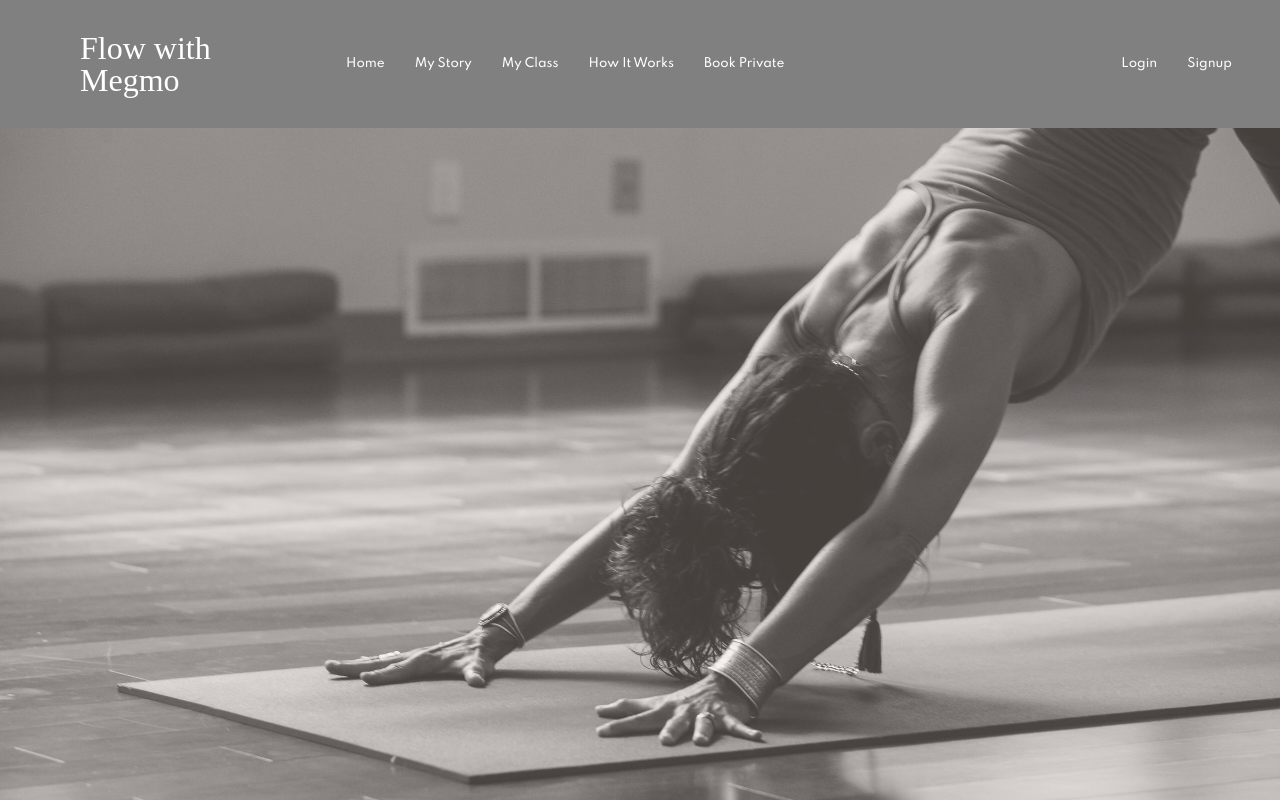
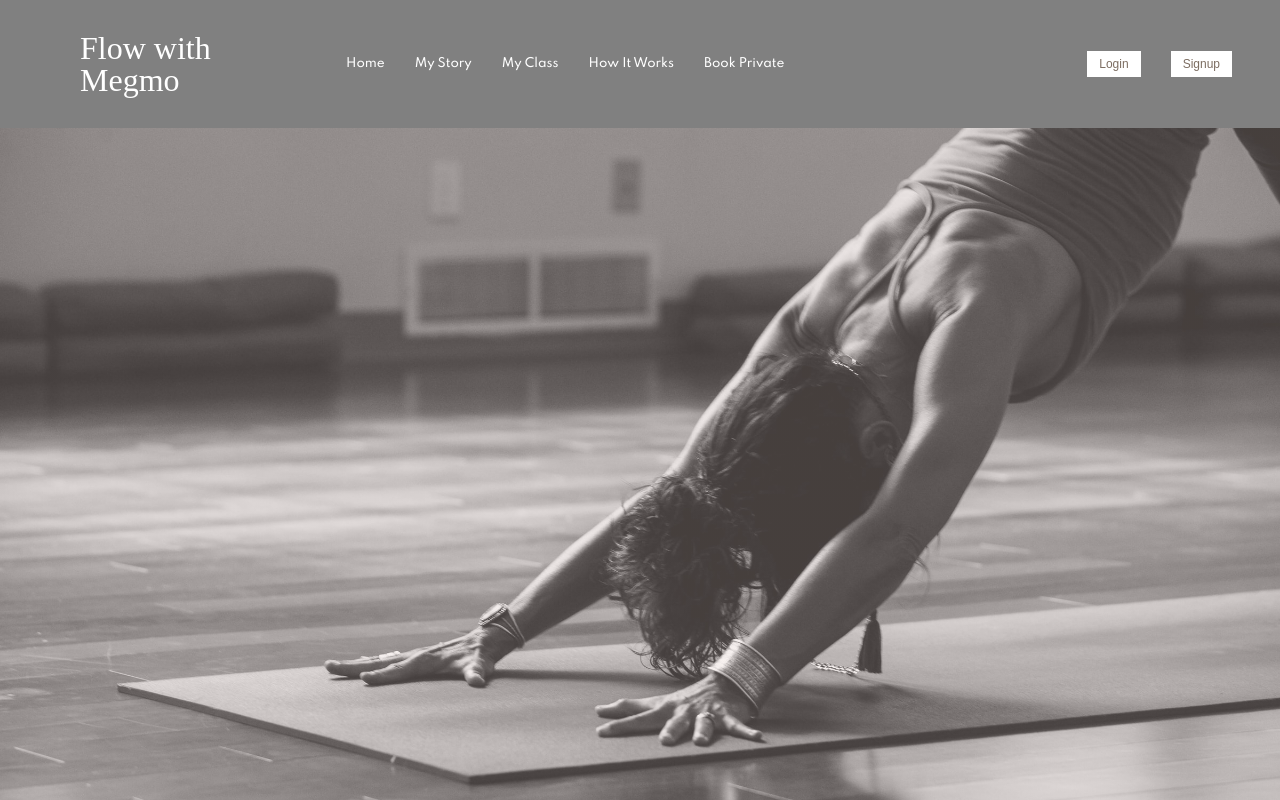
Before and after one commit to jeremiah-quill/Flow-With-Megmo, a React (Create React App) app in the folder client/: page / in a window 1280 px wide. Built offline with nearby package versions, Linux system fonts and the light colour scheme; no server answers; a web font is replaced by a local one.

Commit message:
changed user buttons from a tags to buttons

```diff
--- a/client/src/components/UserButtons.js
+++ b/client/src/components/UserButtons.js
@@ -13,28 +13,28 @@ function UserButtons() {
 		<div className="user-btns">
 			{currentUser.loggedIn === false ? (
 				<>
-					<a href="#"
-						className="nav-item"
+					<button
+						className="nav-item main-btn"
 						onClick={() => configureModal(<LoginModal />)}
 					>
 						Login
-					</a>
-					<a href="#"
-						className="nav-item signup-button"
+					</button>
+					<button
+						className="nav-item signup-button main-btn"
 						onClick={() => configureModal(<SignupModal />)}
 					>
 						Signup
-					</a>
+					</button>
 				</>
 			) : (
 				<>
 				{/* <div>Logged in as: {currentUser.username}</div> */}
-				<a href="#"
-					className="nav-item"
+				<button
+					className="nav-item main-btn"
 					onClick={() => Auth.logout()}
 				>
 					Logout
-				</a>
+				</button>
 				</>
 			)}
 		</div>
--- a/client/src/test.css
+++ b/client/src/test.css
@@ -688,7 +688,12 @@ button:disabled {
 		order: 2;
 		margin-left: auto;
 		line-height: 16px;
-		height: 16px;
+		/* height: 16px; */
+	}
+
+	.user-btns > button {
+		background: white;
+		color: var(--main-brown);
 	}
 
 	.nav-item + .nav-item {
```
